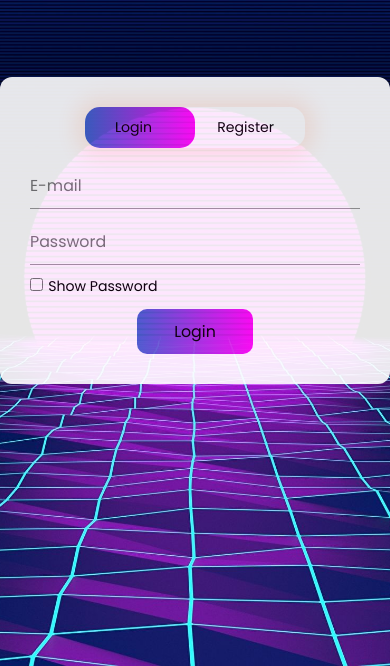
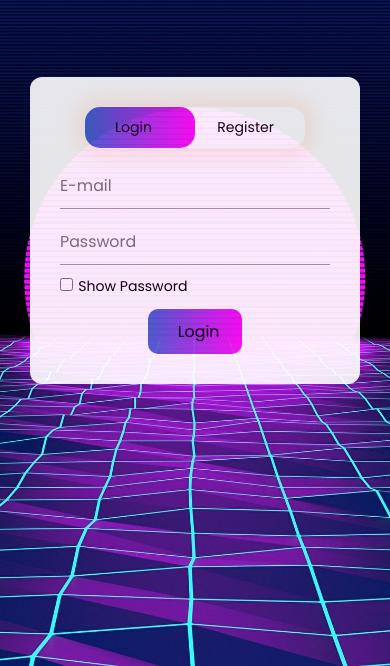
Before and after one commit to Sinzunza/photoit, a plain HTML site: page views/login.html in a window 390 px wide. Shown: the part 178-844 px from the top of the page. Drawn offline with nearby package versions, Linux system fonts and the light colour scheme.

Commit message:
fixed login responsiveness

```diff
--- a/styles/login.css
+++ b/styles/login.css
@@ -175,3 +175,10 @@ text{
         padding: 5px 20px;
     }
 }
+
+@media screen and (max-width: 440px){
+    #divLogReg{
+        margin-left: 30px;
+        margin-right: 30px;
+    }
+}
```
